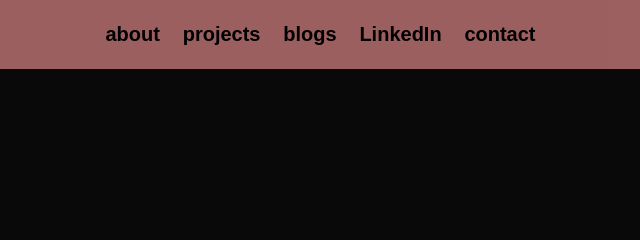
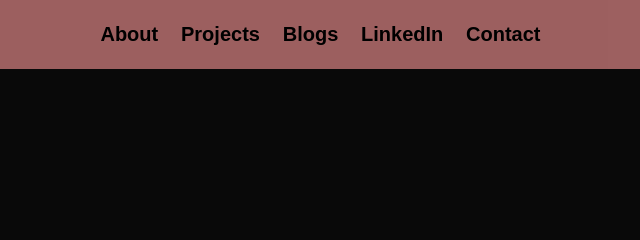
Before and after one commit to heshaaa0/Personal-Portfolio-New, a plain HTML site: page index.html in a window 1280 px wide. Shown: the top 240 px of the page, 413-1053 px from the left. Drawn offline with nearby package versions, Linux system fonts and the light colour scheme.

Commit message:
Update index.html

```diff
--- a/index.html
+++ b/index.html
@@ -28,11 +28,11 @@
 
         <nav class="navbar">
 
-            <a href="#home">about</a>
-            <a href="#product">projects</a>
-            <a href="#blogs">blogs</a>
+            <a href="#home">About</a>
+            <a href="#product">Projects</a>
+            <a href="#blogs">Blogs</a>
             <a href="https://www.linkedin.com/in/hesha-edmon-64b63a252/">LinkedIn</a>
-            <a href="#contact">contact</a>
+            <a href="#contact">Contact</a>
         </nav>
 
         <div class="icon">
```
